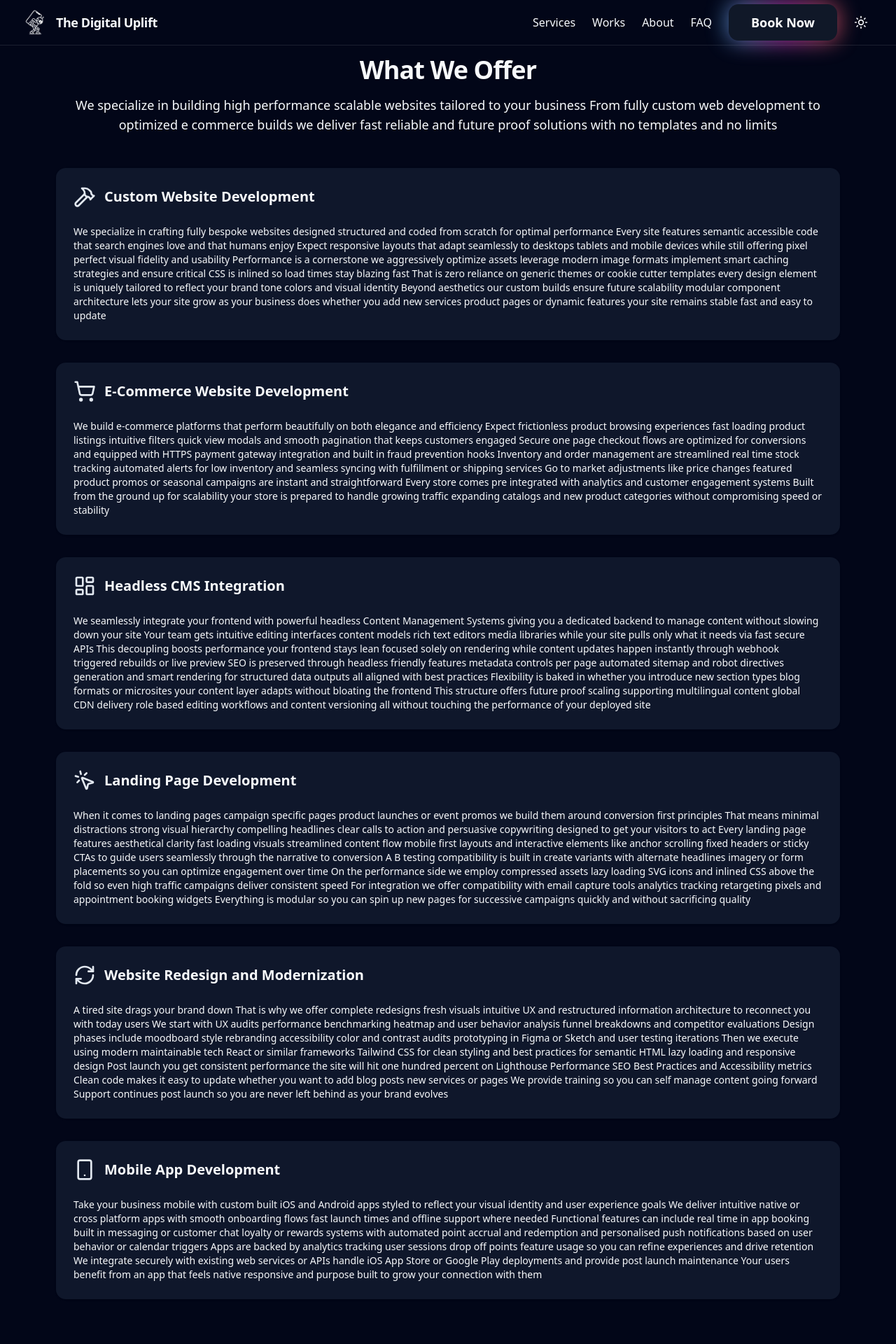
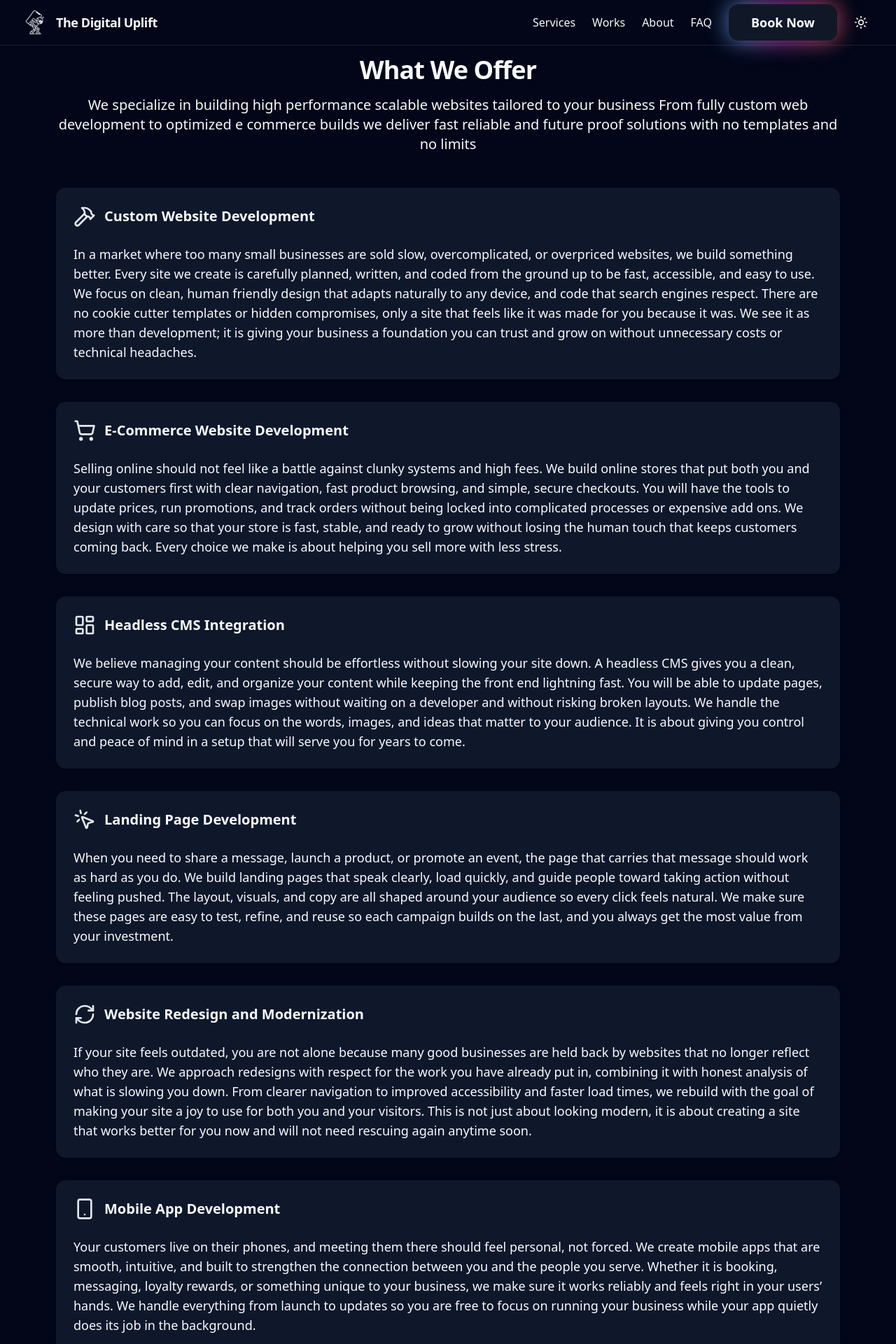
Before and after one commit to abhiram-shaji/the-digital-uplift, a Next.js app: page /services-the-digital-uplift in a window 1280 px wide. Shown: the top 1920 px of the page at 70% size. Built offline with nearby package versions, Linux system fonts and the light colour scheme.

Commit message:
Update page.tsx

```diff
--- a/src/app/services-the-digital-uplift/page.tsx
+++ b/src/app/services-the-digital-uplift/page.tsx
@@ -25,47 +25,48 @@ const services = [
   {
     title: 'Custom Website Development',
     description:
-      'We specialize in crafting fully bespoke websites designed structured and coded from scratch for optimal performance Every site features semantic accessible code that search engines love and that humans enjoy Expect responsive layouts that adapt seamlessly to desktops tablets and mobile devices while still offering pixel perfect visual fidelity and usability Performance is a cornerstone we aggressively optimize assets leverage modern image formats implement smart caching strategies and ensure critical CSS is inlined so load times stay blazing fast That is zero reliance on generic themes or cookie cutter templates every design element is uniquely tailored to reflect your brand tone colors and visual identity Beyond aesthetics our custom builds ensure future scalability modular component architecture lets your site grow as your business does whether you add new services product pages or dynamic features your site remains stable fast and easy to update',
+      'In a market where too many small businesses are sold slow, overcomplicated, or overpriced websites, we build something better. Every site we create is carefully planned, written, and coded from the ground up to be fast, accessible, and easy to use. We focus on clean, human friendly design that adapts naturally to any device, and code that search engines respect. There are no cookie cutter templates or hidden compromises, only a site that feels like it was made for you because it was. We see it as more than development; it is giving your business a foundation you can trust and grow on without unnecessary costs or technical headaches.',
     icon: <Hammer className="w-8 h-8 text-primary" />,
   },
   {
     title: 'E-Commerce Website Development',
     description:
-      'We build e-commerce platforms that perform beautifully on both elegance and efficiency Expect frictionless product browsing experiences fast loading product listings intuitive filters quick view modals and smooth pagination that keeps customers engaged Secure one page checkout flows are optimized for conversions and equipped with HTTPS payment gateway integration and built in fraud prevention hooks Inventory and order management are streamlined real time stock tracking automated alerts for low inventory and seamless syncing with fulfillment or shipping services Go to market adjustments like price changes featured product promos or seasonal campaigns are instant and straightforward Every store comes pre integrated with analytics and customer engagement systems Built from the ground up for scalability your store is prepared to handle growing traffic expanding catalogs and new product categories without compromising speed or stability',
+      'Selling online should not feel like a battle against clunky systems and high fees. We build online stores that put both you and your customers first with clear navigation, fast product browsing, and simple, secure checkouts. You will have the tools to update prices, run promotions, and track orders without being locked into complicated processes or expensive add ons. We design with care so that your store is fast, stable, and ready to grow without losing the human touch that keeps customers coming back. Every choice we make is about helping you sell more with less stress.',
     icon: <ShoppingCart className="w-8 h-8 text-primary" />,
   },
   {
     title: 'Headless CMS Integration',
     description:
-      'We seamlessly integrate your frontend with powerful headless Content Management Systems giving you a dedicated backend to manage content without slowing down your site Your team gets intuitive editing interfaces content models rich text editors media libraries while your site pulls only what it needs via fast secure APIs This decoupling boosts performance your frontend stays lean focused solely on rendering while content updates happen instantly through webhook triggered rebuilds or live preview SEO is preserved through headless friendly features metadata controls per page automated sitemap and robot directives generation and smart rendering for structured data outputs all aligned with best practices Flexibility is baked in whether you introduce new section types blog formats or microsites your content layer adapts without bloating the frontend This structure offers future proof scaling supporting multilingual content global CDN delivery role based editing workflows and content versioning all without touching the performance of your deployed site',
+      'We believe managing your content should be effortless without slowing your site down. A headless CMS gives you a clean, secure way to add, edit, and organize your content while keeping the front end lightning fast. You will be able to update pages, publish blog posts, and swap images without waiting on a developer and without risking broken layouts. We handle the technical work so you can focus on the words, images, and ideas that matter to your audience. It is about giving you control and peace of mind in a setup that will serve you for years to come.',
     icon: <LayoutDashboard className="w-8 h-8 text-primary" />,
   },
   {
     title: 'Landing Page Development',
     description:
-      'When it comes to landing pages campaign specific pages product launches or event promos we build them around conversion first principles That means minimal distractions strong visual hierarchy compelling headlines clear calls to action and persuasive copywriting designed to get your visitors to act Every landing page features aesthetical clarity fast loading visuals streamlined content flow mobile first layouts and interactive elements like anchor scrolling fixed headers or sticky CTAs to guide users seamlessly through the narrative to conversion A B testing compatibility is built in create variants with alternate headlines imagery or form placements so you can optimize engagement over time On the performance side we employ compressed assets lazy loading SVG icons and inlined CSS above the fold so even high traffic campaigns deliver consistent speed For integration we offer compatibility with email capture tools analytics tracking retargeting pixels and appointment booking widgets Everything is modular so you can spin up new pages for successive campaigns quickly and without sacrificing quality',
+      'When you need to share a message, launch a product, or promote an event, the page that carries that message should work as hard as you do. We build landing pages that speak clearly, load quickly, and guide people toward taking action without feeling pushed. The layout, visuals, and copy are all shaped around your audience so every click feels natural. We make sure these pages are easy to test, refine, and reuse so each campaign builds on the last, and you always get the most value from your investment.',
     icon: <MousePointerClick className="w-8 h-8 text-primary" />,
   },
   {
     title: 'Website Redesign and Modernization',
     description:
-      'A tired site drags your brand down That is why we offer complete redesigns fresh visuals intuitive UX and restructured information architecture to reconnect you with today users We start with UX audits performance benchmarking heatmap and user behavior analysis funnel breakdowns and competitor evaluations Design phases include moodboard style rebranding accessibility color and contrast audits prototyping in Figma or Sketch and user testing iterations Then we execute using modern maintainable tech React or similar frameworks Tailwind CSS for clean styling and best practices for semantic HTML lazy loading and responsive design Post launch you get consistent performance the site will hit one hundred percent on Lighthouse Performance SEO Best Practices and Accessibility metrics Clean code makes it easy to update whether you want to add blog posts new services or pages We provide training so you can self manage content going forward Support continues post launch so you are never left behind as your brand evolves',
+      'If your site feels outdated, you are not alone because many good businesses are held back by websites that no longer reflect who they are. We approach redesigns with respect for the work you have already put in, combining it with honest analysis of what is slowing you down. From clearer navigation to improved accessibility and faster load times, we rebuild with the goal of making your site a joy to use for both you and your visitors. This is not just about looking modern, it is about creating a site that works better for you now and will not need rescuing again anytime soon.',
     icon: <RefreshCw className="w-8 h-8 text-primary" />,
   },
   {
     title: 'Mobile App Development',
     description:
-      'Take your business mobile with custom built iOS and Android apps styled to reflect your visual identity and user experience goals We deliver intuitive native or cross platform apps with smooth onboarding flows fast launch times and offline support where needed Functional features can include real time in app booking built in messaging or customer chat loyalty or rewards systems with automated point accrual and redemption and personalised push notifications based on user behavior or calendar triggers Apps are backed by analytics tracking user sessions drop off points feature usage so you can refine experiences and drive retention We integrate securely with existing web services or APIs handle iOS App Store or Google Play deployments and provide post launch maintenance Your users benefit from an app that feels native responsive and purpose built to grow your connection with them',
+      'Your customers live on their phones, and meeting them there should feel personal, not forced. We create mobile apps that are smooth, intuitive, and built to strengthen the connection between you and the people you serve. Whether it is booking, messaging, loyalty rewards, or something unique to your business, we make sure it works reliably and feels right in your users’ hands. We handle everything from launch to updates so you are free to focus on running your business while your app quietly does its job in the background.',
     icon: <Smartphone className="w-8 h-8 text-primary" />,
   },
-]
+];
+
 
 export default function ServicesPage() {
   return (
     <div className="max-w-6xl mx-auto px-4 py-20">
       <div className="text-center mb-12">
         <h1 className="text-4xl font-bold tracking-tight text-foreground">What We Offer</h1>
-        <p className="mt-4 text-lg text-muted-foreground max-w-6xl mx-auto">
+        <p className="mt-4 text-xl text-muted-foreground max-w-6xl mx-auto">
           We specialize in building high performance scalable websites tailored to your business From fully custom web development to optimized e commerce builds we deliver fast reliable and future proof solutions with no templates and no limits
         </p>
       </div>
@@ -78,8 +79,11 @@ export default function ServicesPage() {
               <CardTitle className="text-xl">{service.title}</CardTitle>
             </CardHeader>
             <CardContent>
-              <p className="text-muted-foreground text-sm whitespace-pre-line">{service.description}</p>
+              <p className="text-muted-foreground text-sm sm:text-base md:text-lg whitespace-pre-line">
+                {service.description}
+              </p>
             </CardContent>
+
           </Card>
         ))}
       </div>
```
